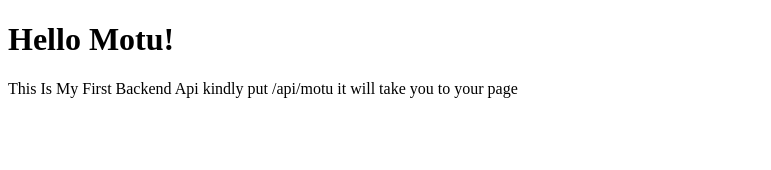
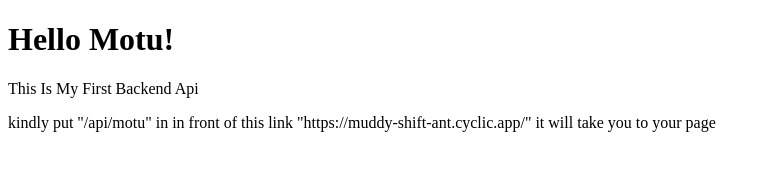
Before and after one commit to vipindevwork/rap-names-api, a website: page index.html in a window 1280 px wide. Shown: the whole page, without its empty margins (0-771 px from the left). Drawn offline with Linux system fonts and the light colour scheme.

Commit message:
some changes in html

```diff
--- a/index.html
+++ b/index.html
@@ -7,9 +7,8 @@
 </head>
 <body>
     <h1>Hello Motu!</h1>
-    <p>This Is My First Backend Api
-        kindly put /api/motu
-        it will take you to your page
-    </p>
+    <p>This Is My First Backend Api </p>
+    <p> kindly put   "/api/motu" in in front of this link "https://muddy-shift-ant.cyclic.app/"
+        it will take you to your page</p>
 </body>
 </html>
```
